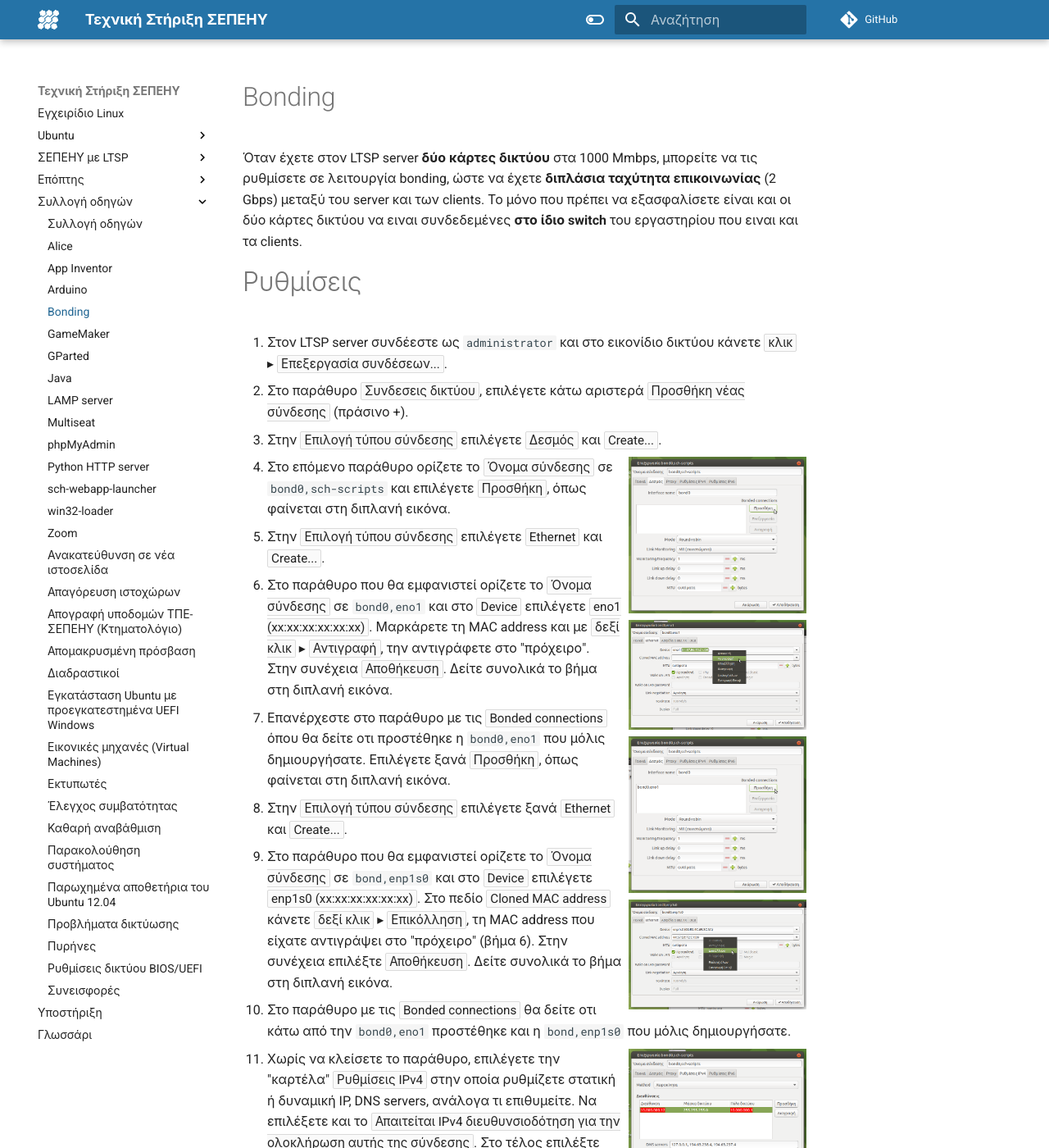
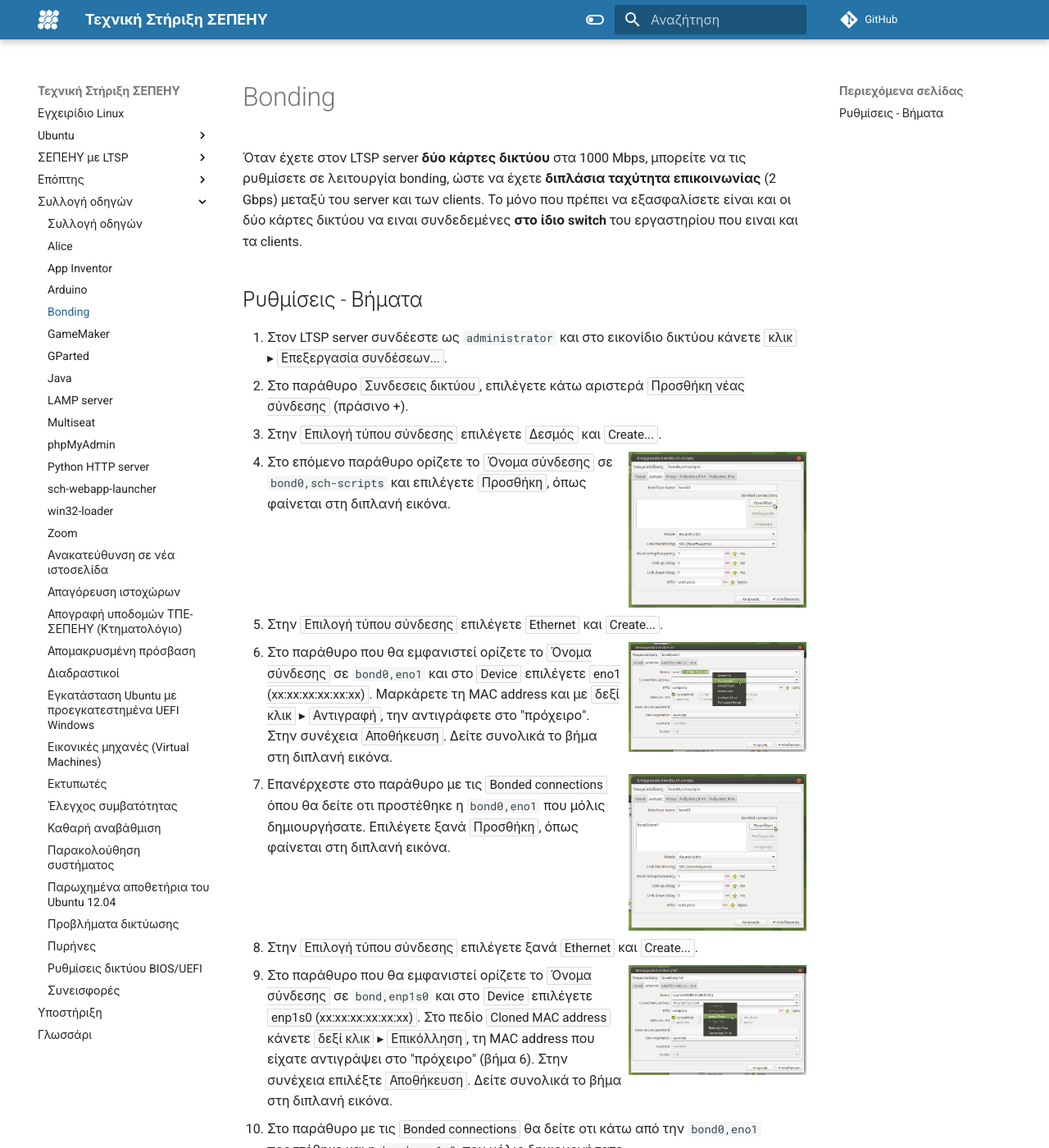
Before and after one commit to siahos/el.ltsp.org, an MkDocs documentation site: the page built from docs/guides/bonding/index.md, in a window 1280 px wide and 1400 px high. Shown: the whole window at 82% size. Built offline with MkDocs 1.6.1 and Material for MkDocs 9.7.7, drawn with Linux system fonts in a browser that asks for light colours; comment, search, counter and statistics services are not loaded; part of the change alters nothing that is shown.

Commit message:
update bonding

```diff
--- a/docs/guides/bonding/index.md
+++ b/docs/guides/bonding/index.md
@@ -1,12 +1,12 @@
 # Bonding
 
-Όταν έχετε στον LTSP server **δύο κάρτες δικτύου** στα 1000 Mmbps, μπορείτε να
+Όταν έχετε στον LTSP server **δύο κάρτες δικτύου** στα 1000 Mbps, μπορείτε να
 τις ρυθμίσετε σε λειτουργία bonding, ώστε να έχετε **διπλάσια ταχύτητα
 επικοινωνίας** (2 Gbps) μεταξύ του server και των clients. Το μόνο που πρέπει
 να εξασφαλίσετε είναι και οι δύο κάρτες δικτύου να ειναι συνδεδεμένες **στο
 ίδιο switch** του εργαστηρίου που ειναι και τα clients.
 
-# Ρυθμίσεις
+## Ρυθμίσεις - Βήματα
 
 1.  Στον LTSP server συνδέεστε ως `administrator` και στο εικονίδιο δικτύου
     κάνετε ***κλικ*** ▸ ***Επεξεργασία συνδέσεων...***.
@@ -20,9 +20,11 @@
 4.  [![](add_bonded_con.png)](add_bonded_con.png)
     Στο επόμενο παράθυρο ορίζετε το ***Όνομα σύνδεσης*** σε `bond0,sch-scripts`
     και επιλέγετε ***Προσθήκη***, όπως φαίνεται στη διπλανή εικόνα.
+    {.clear}
 
 5.  Στην ***Επιλογή τύπου σύνδεσης*** επιλέγετε ***Ethernet*** και
     ***Create...***.
+    {.clear}
 
 6.  [![](set_eth_name_dev_eno1_copy_mac.png)](set_eth_name_dev_eno1_copy_mac.png)
     Στο παράθυρο που θα εμφανιστεί ορίζετε το ***Όνομα σύνδεσης*** σε
@@ -30,14 +32,17 @@
     Μαρκάρετε τη MAC address και με ***δεξί κλικ*** ▸ ***Αντιγραφή***, την
     αντιγράφετε στο "πρόχειρο". Στην συνέχεια ***Αποθήκευση***. Δείτε συνολικά
     το βήμα στη διπλανή εικόνα.
+    {.clear}
 
 7.  [![](add_2nd_bonded_con.png)](add_2nd_bonded_con.png)
     Επανέρχεστε στο παράθυρο με τις ***Bonded connections*** όπου θα δείτε οτι
     προστέθηκε η `bond0,eno1` που μόλις δημιουργήσατε. Επιλέγετε ξανά
     ***Προσθήκη***, όπως φαίνεται στη διπλανή εικόνα.
+    {.clear}
 
 8.  Στην ***Επιλογή τύπου σύνδεσης*** επιλέγετε ξανά ***Ethernet*** και
     ***Create...***.
+    {.clear}
 
 9.  [![](set_eth_name_dev_enp1s0_paste_mac.png)](set_eth_name_dev_enp1s0_paste_mac.png)
     Στο παράθυρο που θα εμφανιστεί ορίζετε το ***Όνομα σύνδεσης*** σε
@@ -46,6 +51,7 @@
     κλικ*** ▸ ***Επικόλληση***, τη MAC address που είχατε αντιγράψει στο
     "πρόχειρο" (βήμα 6). Στην συνέχεια επιλέξτε ***Αποθήκευση***. Δείτε
     συνολικά το βήμα στη διπλανή εικόνα.
+    {.clear}
 
 10. Στο παράθυρο με τις ***Bonded connections*** θα δείτε οτι κάτω
     από την `bond0,eno1` προστέθηκε και η `bond,enp1s0` που μόλις
@@ -58,15 +64,17 @@
     ολοκλήρωση αυτής της σύνδεσης***. Στο τέλος επιλέξτε ***Αποθήκευση***. Στο
     διπλανό σχήμα βλέπετε συνολικά τις ρυθμίσεις για στατικη IP `10.x.y.12`.
     Όπου `000` να βάλετε τους κατάλληλους αριθμούς του υποδικτύου σας.
+    {.clear}
 
 12. [![](add_new_con_final.png)](add_new_con_final.png)
     Από το παράθυρο ***Συνδέσεις δικτύου*** διαγράψτε τις υπόλοιπες συνδέσεις
-    ώστε στο τέλος να μείνουν οι δύο ***Ethernet*** και ή μία ***Δεσμός***,
+    ώστε στο τέλος να μείνουν οι δύο ***Ethernet*** και η μία ***Δεσμός***,
     όπως φαίνονται στη διπλανή εικόνα.
+    {.clear}
 
 13. Επανεκκινήστε τον LTSP server, στη συνέχεια τα clients και [ελέγξτε την
     ταχύτητα του δικτύου σας](../../epoptes/lan-benchmark.md).
-
+    {.clear}
 
 !!! warning "Σημαντικό"
     Αν στις δοκιμές που θα κάνετε δεν καταφέρετε να δείτε ταχύτητες **συνολικής
```
